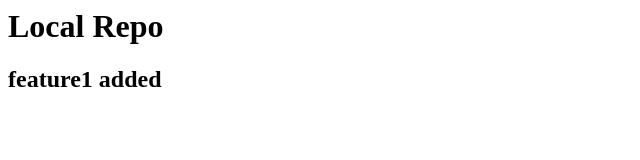
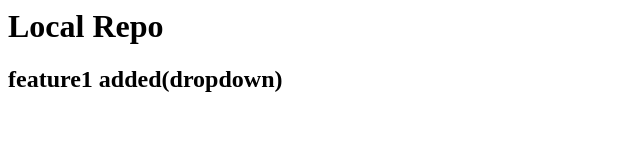
Before and after one commit to shahzadahmad7489879/LocalRep, a plain HTML site: page index.html in a window 1280 px wide. Shown: the whole page, without its empty margins (0-640 px from the left). Drawn offline with Linux system fonts and the light colour scheme.

Commit message:
add dropdown

```diff
--- a/index.html
+++ b/index.html
@@ -1,2 +1,2 @@
 <h1>Local Repo</h1>
-<h2>feature1 added</h2>
+<h2>feature1 added(dropdown)</h2>
```
